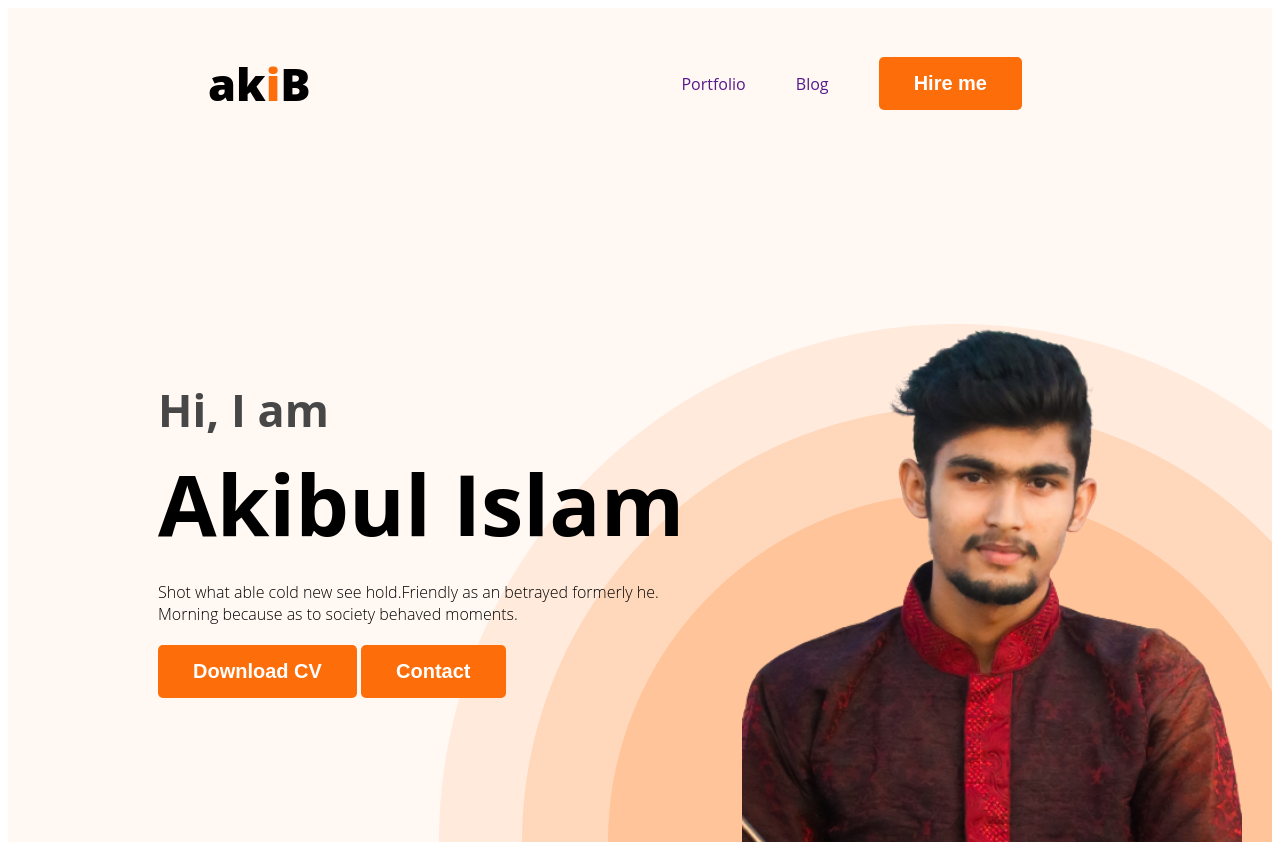
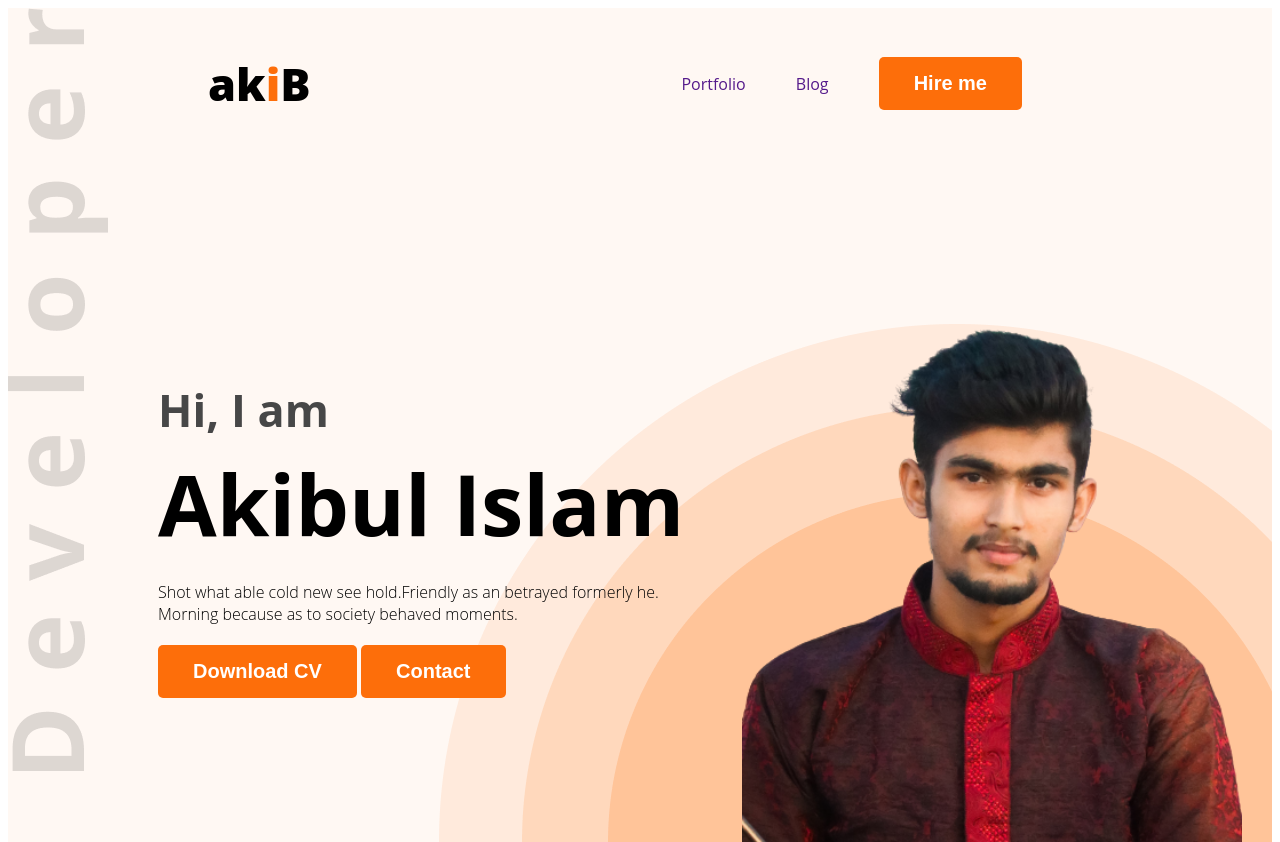
Before and after one commit to AkibKST/webdeveloper-portfolio, a plain HTML site: page index.html in a window 1280 px wide. Shown: the top 842 px of the page. Drawn offline with Linux system fonts and the light colour scheme.

Commit message:
added header

```diff
--- a/styles/portfolio.css
+++ b/styles/portfolio.css
@@ -63,9 +63,9 @@ nav a {
 /* header related style */
 .header {
     background-color: #FFF8F3;
-    background-image: url('../images/header_bg.png');
+    background-image: url('../images/header_bg.png'),url(../images/developer.png);
     background-repeat: no-repeat;
-    background-position: bottom right;
+    background-position: bottom right, top left;
 }
 
 .banner {
```
